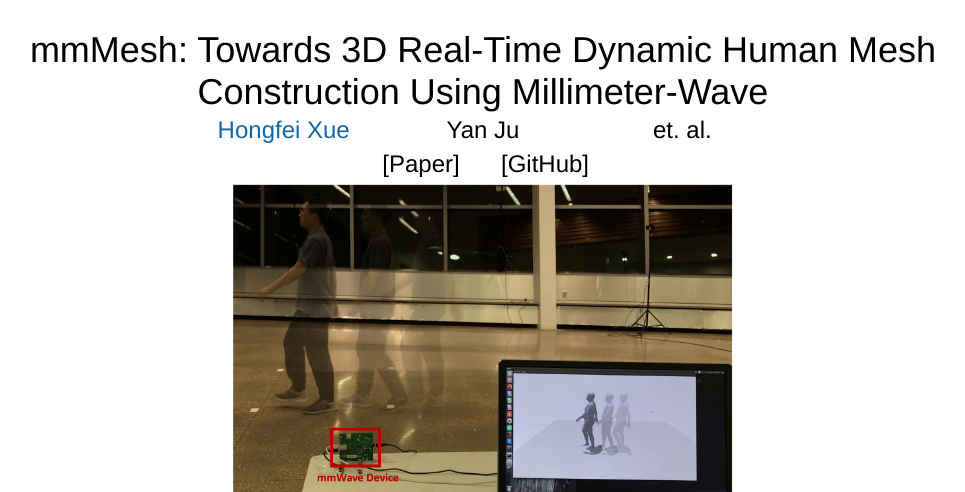
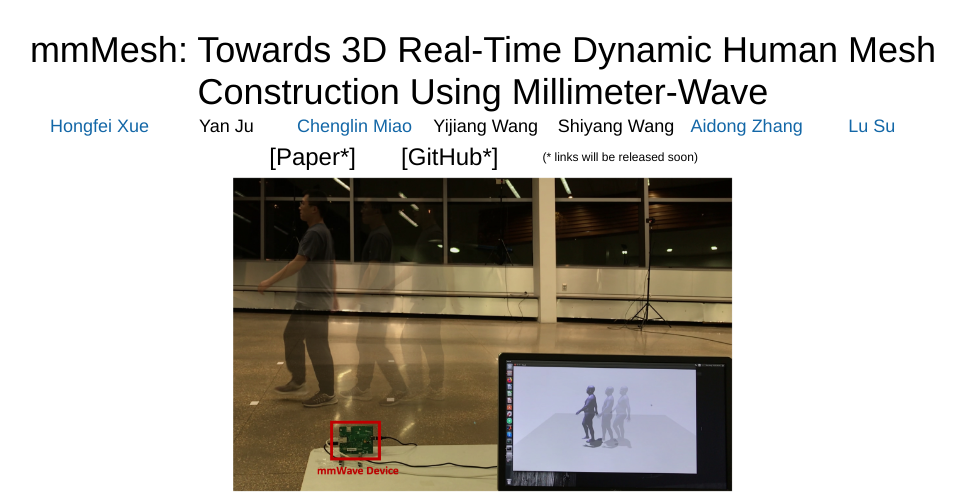
Before and after one commit to HavocFiXer/mmMesh, a plain HTML site: page index.html in a window 1280 px wide. Shown: the top 492 px of the page, without its empty margins (157-1122 px from the left). Drawn offline with Linux system fonts and the light colour scheme; a script that the page names is missing.

Commit message:
test video

```diff
--- a/index.html
+++ b/index.html
@@ -139,36 +139,61 @@
 	<br>
 	<center>
 		<span style="font-size:36px">mmMesh: Towards 3D Real-Time Dynamic Human Mesh Construction Using Millimeter-Wave</span>
-		<table align=center width=600px>
-			<table align=center width=600px>
+		<table align=center width=900px>
+			<table align=center width=900px>
 				<tr>
-					<td align=center width=100px>
+					<td align=center width=150px>
 						<center>
-							<span style="font-size:24px"><a href="http://havocfixer.github.io/">Hongfei Xue</a></span>
+							<span style="font-size:18px"><a href="http://havocfixer.github.io/">Hongfei Xue</a></span>
 						</center>
 					</td>
-					<td align=center width=100px>
+					<td align=center width=150px>
 						<center>
-							<span style="font-size:24px">Yan Ju</span>
+							<span style="font-size:18px">Yan Ju</span>
 						</center>
 					</td>
-					<td align=center width=100px>
+					<td align=center width=150px>
 						<center>
-							<span style="font-size:24px">et. al.</span>
+							<span style="font-size:18px"><a href="https://clmiao.github.io/">Chenglin Miao</a></span>
+						</center>
+					</td>
+					<td align=center width=150px>
+						<center>
+							<span style="font-size:18px">Yijiang Wang</span>
+						</center>
+					</td>
+					<td align=center width=150px>
+						<center>
+							<span style="font-size:18px">Shiyang Wang</span>
+						</center>
+					</td>
+					<td align=center width=150px>
+						<center>
+							<span style="font-size:18px"><a href="https://engineering.virginia.edu/faculty/aidong-zhang">Aidong Zhang</a></span>
+						</center>
+					</td>
+					<td align=center width=150px>
+						<center>
+							<span style="font-size:18px"><a href="https://engineering.purdue.edu/ECE/People/ptPeopleListing?group_id=2571&resource_id=246660">Lu Su</a></span>
 						</center>
 					</td>
 				</tr>
 			</table>
-			<table align=center width=250px>
+			<table align=center width=480px>
 				<tr>
 					<td align=center width=120px>
 						<center>
-							<span style="font-size:24px">[Paper]</span>
+							<span style="font-size:24px">[Paper*]</span>
 						</center>
 					</td>
 					<td align=center width=120px>
 						<center>
-							<span style="font-size:24px">[GitHub]</span><br>
+							<span style="font-size:24px">[GitHub*]</span>
+						</center>
+					</td>
+					<td align=center width=180px>
+						<center>
+							<span style="font-size:12px">(* links will be released soon)</span><br>
 						</center>
 					</td>
 				</tr>
@@ -182,6 +207,17 @@
 				<td width=260px>
 					<center>
 						<img class="round" style="width:500px" src="./resources/teaser.jpg"/>
+					</center>
+				</td>
+			</tr>
+		</table>
+		<table align=center width=850px>
+			<tr>
+				<td width=260px>
+					<center>
+                         <iframe width="540" height="360"
+                            src="https://youtu.be/xW4ZlmxEu9Q">
+                        </iframe>
 					</center>
 				</td>
 			</tr>
```
